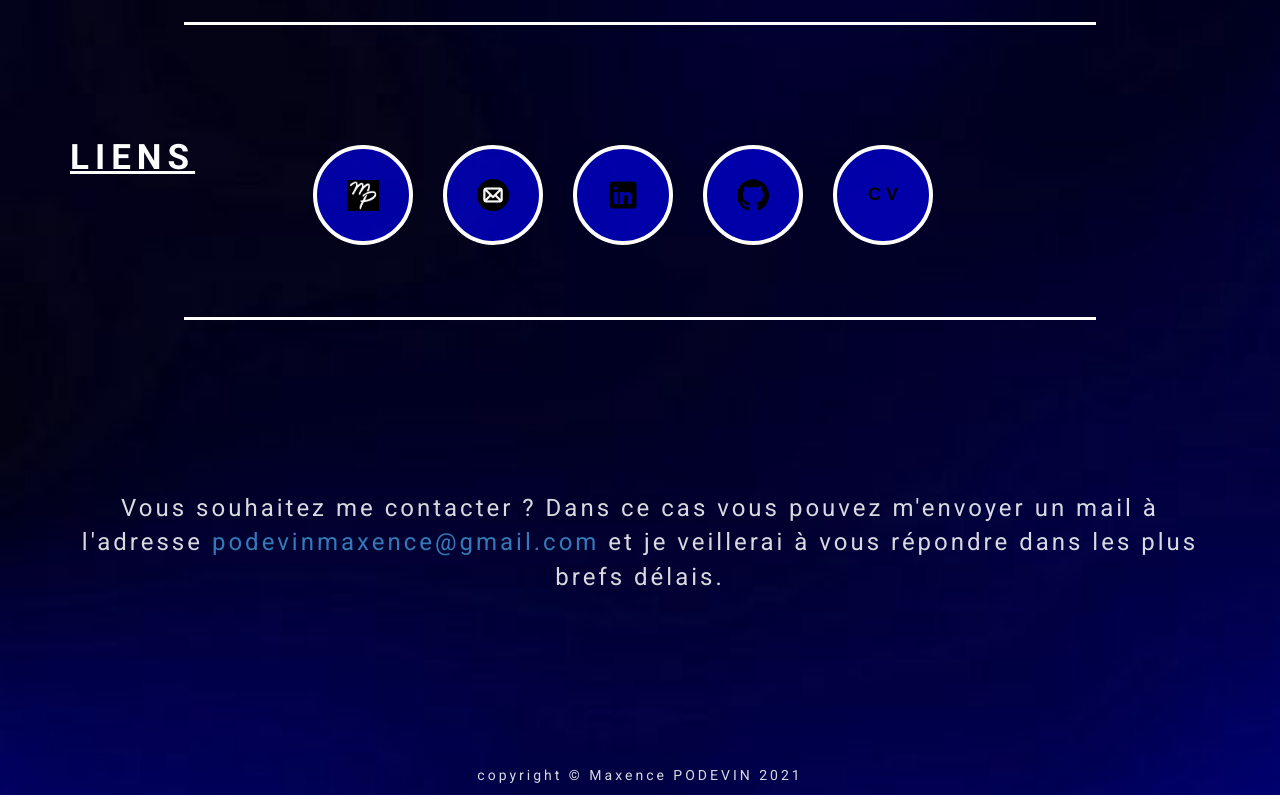
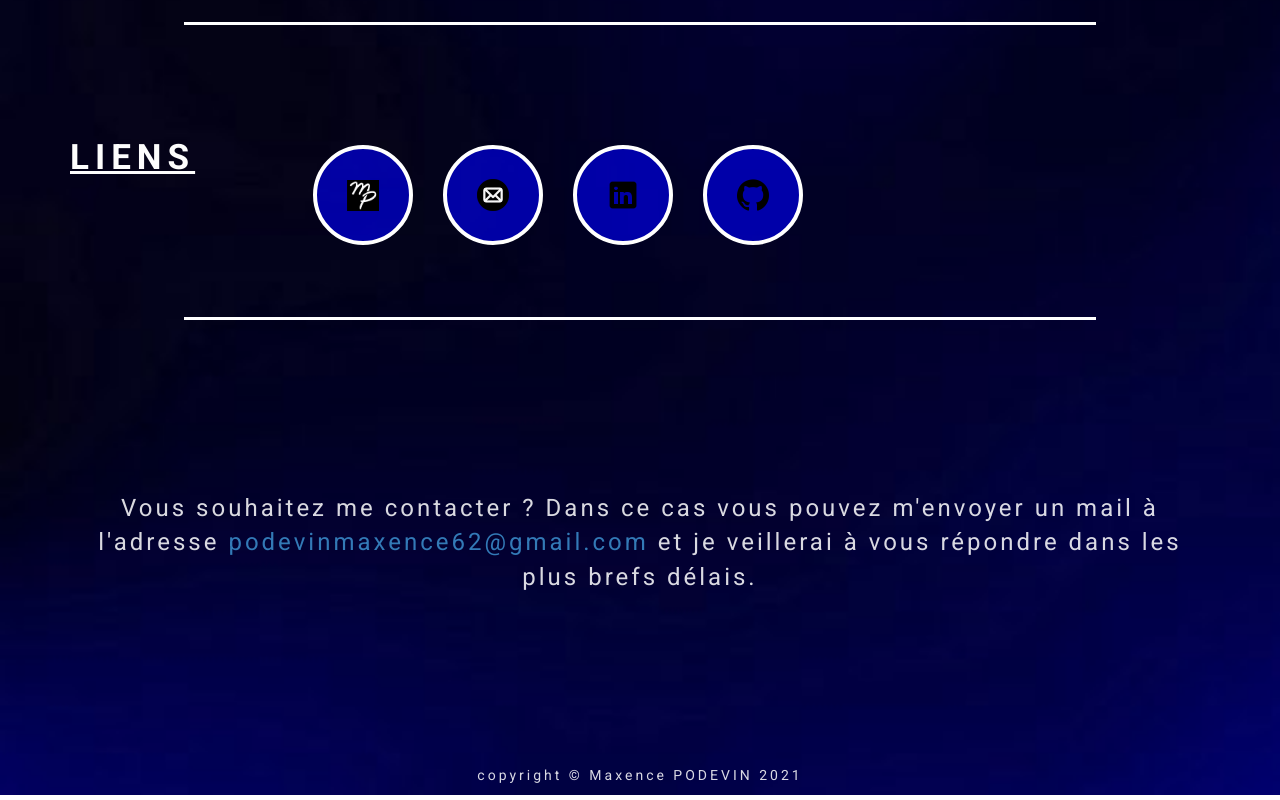
Before and after one commit to Max62200/page, a plain HTML site: page index.html in a window 1280 px wide. Shown: the part 1319-2119 px from the top of the page. Drawn offline with nearby package versions, Linux system fonts and the light colour scheme.

Commit message:
Update index.html

```diff
--- a/index.html
+++ b/index.html
@@ -89,17 +89,16 @@
              <h3 class="H-3">LIENS</h3>
                 <div class="inline2">
 
-                <a href="https://maxence-podevin.com" target="_blank" ><div class="cercle"><img class="img-size" src="img/logo.png" alt=""></a></div>
-                <a href="mailto:podevinmaxence@gmail.com"  target="_blank"><div class="cercle"><img class="img-size" src="img/mail.png" alt=""></a></div>
+                <a href="https://book-mp.netlify.app/" target="_blank" ><div class="cercle"><img class="img-size" src="img/logo.png" alt=""></a></div>
+                <a href="mailto:podevinmaxence62@gmail.com"  target="_blank"><div class="cercle"><img class="img-size" src="img/mail.png" alt=""></a></div>
                 <a href="https://www.linkedin.com/in/maxence-podevin-55570a192/"  target="_blank"><div class="cercle"><img class="img-size" src="img/linkedin.png" alt=""></a></div>
                 <a href="https://github.com/Max62200"  target="_blank"><div class="cercle"><img class="img-size" src="img/github.png" alt=""></a></div>
-                <a href="img/cvMax.pdf"  target="_blank" style="text-decoration:none;"><div class="cercle"><p class="stack" style="color:black;">C V</p></a></div>
         </div>
 
               <div class="border-line"></div>
 
         <div class="text-center">
-            <p class="contact">Vous souhaitez me contacter ? Dans ce cas vous pouvez m'envoyer un mail à l'adresse <a href="mailto:podevinmaxence@gmail.com">podevinmaxence@gmail.com</a>  et je veillerai à vous répondre dans les plus brefs délais.</p>
+            <p class="contact">Vous souhaitez me contacter ? Dans ce cas vous pouvez m'envoyer un mail à l'adresse <a href="mailto:podevinmaxence62@gmail.com">podevinmaxence62@gmail.com</a>  et je veillerai à vous répondre dans les plus brefs délais.</p>
         </div>
 
         <footer> <p class="footer"> copyright &copy; Maxence PODEVIN 2021</p></footer>
```
